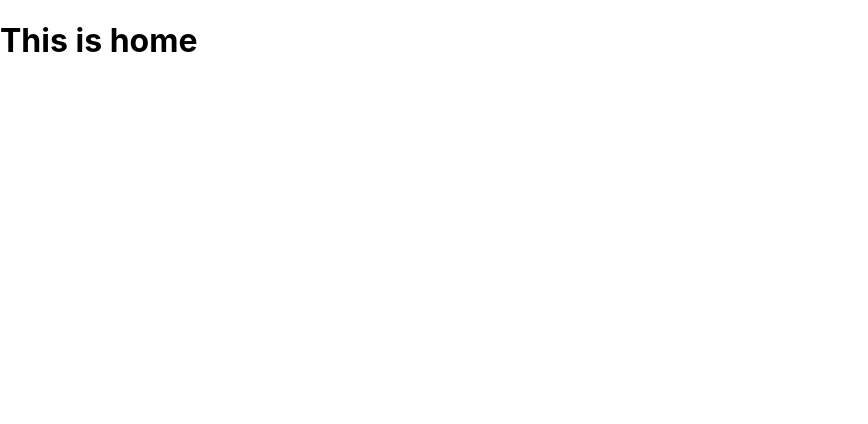
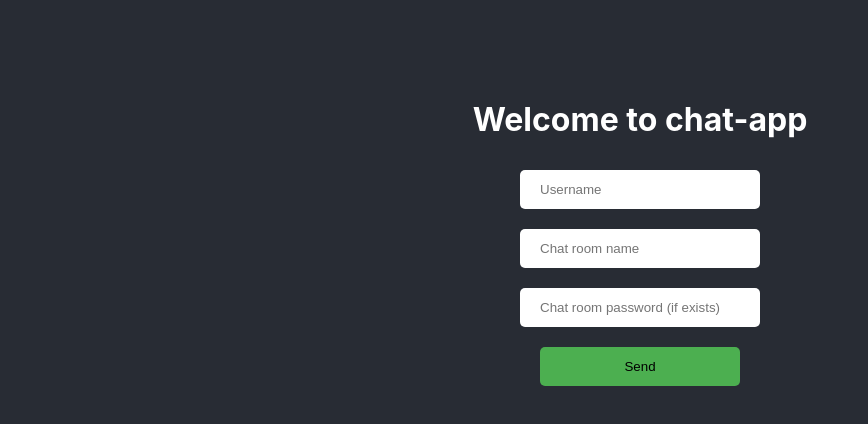
Before and after one commit to boris-ns/chat-app, a React (Create React App) app in the folder web-app/: page / in a window 1280 px wide. Shown: the top 424 px of the page, without its empty margins (0-868 px from the left). Built offline with nearby package versions, Linux system fonts and the light colour scheme; no server answers.

Commit message:
Login page with basic socket connection

```diff
--- a/web-app/package.json
+++ b/web-app/package.json
@@ -8,8 +8,9 @@
     "@testing-library/user-event": "^7.2.1",
     "react": "^16.12.0",
     "react-dom": "^16.12.0",
+    "react-router-dom": "^5.1.2",
     "react-scripts": "3.3.0",
-    "react-socket-io": "^0.2.5"
+    "socket.io-client": "^2.3.0"
   },
   "scripts": {
     "start": "react-scripts start",
--- a/web-app/src/App.css
+++ b/web-app/src/App.css
@@ -1,38 +1,3 @@
 .App {
   text-align: center;
 }
-
-.App-logo {
-  height: 40vmin;
-  pointer-events: none;
-}
-
-@media (prefers-reduced-motion: no-preference) {
-  .App-logo {
-    animation: App-logo-spin infinite 20s linear;
-  }
-}
-
-.App-header {
-  background-color: #282c34;
-  min-height: 100vh;
-  display: flex;
-  flex-direction: column;
-  align-items: center;
-  justify-content: center;
-  font-size: calc(10px + 2vmin);
-  color: white;
-}
-
-.App-link {
-  color: #61dafb;
-}
-
-@keyframes App-logo-spin {
-  from {
-    transform: rotate(0deg);
-  }
-  to {
-    transform: rotate(360deg);
-  }
-}
--- a/web-app/src/App.js
+++ b/web-app/src/App.js
@@ -1,12 +1,37 @@
 import React from 'react';
+import { Router, Switch, Route } from "react-router-dom";
 import Home from './components/home/home';
+import Chat from './components/chat/chat';
+import history from './utils/config/history';
 
-function App() {
-  return (
-    <div>
-      <Home></Home>
-    </div>
-  );
+import './App.css';
+
+class App extends React.Component {
+
+  constructor(props) {
+    super(props);
+  }
+
+  gotoChatPage = () => {
+    history.push('/chat');
+  };
+
+  render() {
+    return (
+      <Router history={history}>
+        <div>
+          <Switch>
+            <Route path="/chat">
+              <Chat />
+            </Route>
+            <Route path="/">
+              <Home gotoChatPage={this.gotoChatPage} />
+            </Route>
+          </Switch>
+        </div>
+      </Router>
+    );
+  }
 }
 
 export default App;
--- /dev/null
+++ b/web-app/src/components/chat/chat.js
@@ -0,0 +1,18 @@
+import React from 'react';
+
+export default class Chat extends React.Component {
+
+    constructor(props) {
+        super(props);
+
+        this.state = {};
+    }
+
+    render() {
+        return (
+            <div>
+                <h1>This is chat</h1>
+            </div>
+        );
+    }
+}
--- /dev/null
+++ b/web-app/src/components/home/home.css
@@ -0,0 +1,33 @@
+.container {
+    display: flex;
+    flex-direction: column;
+    justify-content: center;
+    align-items: center;
+}
+
+.title {
+    margin-top: 100px;
+    color: white;
+}
+
+.input-field {
+    width: 200px;
+    padding: 12px 20px;
+    border: 0px;
+    border-radius: 5px;
+    margin: 10px;
+}
+
+.enterButton {
+    margin: 10px;
+    background-color: #4caf50;
+    width: 200px;
+    padding: 12px 20px;
+    border: 0px;
+    border-radius: 5px;
+}
+
+.enterButton:hover {
+    cursor: pointer;
+    background-color: #2f9232;
+}
--- a/web-app/src/components/home/home.js
+++ b/web-app/src/components/home/home.js
@@ -1,4 +1,6 @@
 import React from 'react';
+import { connectToChat } from '../../utils/config/socket';
+import './home.css';
 
 export default class Home extends React.Component {
 
@@ -6,13 +8,57 @@ export default class Home extends React.Component {
         super(props);
 
         this.state = {
+            username: '',
+            chatRoomName: '',
+            chatRoomPassword: '',
         };
+    }
+
+    onChangeUsername = event => {
+        this.setState({ username: event.target.value });
+    }
+
+    onChangeChatRoomName = event => {
+        this.setState({ chatRoomName: event.target.value });
+    }
+
+    onChangeChatRoomPassword = event => {
+        this.setState({ chatRoomPassword: event.target.value });
+    }
+
+    onClickEnter = () => {
+        const { username, chatRoomName, chatRoomPassword } = this.state;
+
+        connectToChat(username, chatRoomName, chatRoomPassword, (err, message) => {
+            console.log(message);
+            this.props.gotoChatPage();
+        });
     }
 
     render() {
         return (
-            <div>
-                <h1>This is home</h1>
+            <div className="container">
+                <h1 className="title">Welcome to chat-app</h1>
+
+                <input type="text"
+                    className="input-field"
+                    placeholder="Username"
+                    onChange={this.onChangeUsername}
+                />
+
+                <input type="text"
+                    className="input-field"
+                    placeholder="Chat room name"
+                    onChange={this.onChangeChatRoomName}
+                />
+
+                <input type="password"
+                    className="input-field"
+                    placeholder="Chat room password (if exists)"
+                    onChange={this.onChangeChatRoomPassword}
+                />
+
+                <button className="enterButton" onClick={this.onClickEnter}>Send</button>
             </div>
         );
     }
--- a/web-app/src/index.css
+++ b/web-app/src/index.css
@@ -1,5 +1,6 @@
 body {
   margin: 0;
+  background-color: #282c34;
   font-family: -apple-system, BlinkMacSystemFont, 'Segoe UI', 'Roboto', 'Oxygen',
     'Ubuntu', 'Cantarell', 'Fira Sans', 'Droid Sans', 'Helvetica Neue',
     sans-serif;
--- /dev/null
+++ b/web-app/src/utils/config/history.js
@@ -0,0 +1,4 @@
+import { createBrowserHistory } from 'history';
+
+export default createBrowserHistory({
+})
--- /dev/null
+++ b/web-app/src/utils/config/socket.js
@@ -0,0 +1,19 @@
+import openSocket from 'socket.io-client';
+import { API_SOCKET } from '../consts/api-paths';
+
+const socket = openSocket(API_SOCKET);
+
+function connectToChat(username, chatRoomName, chatRoomPassword, cb) {
+    // Subscribe on event that server emits as a result
+    socket.on('success', message => cb(null, message));
+
+    // Emit (send request to the server)
+    socket.emit('new-user', username, chatRoomName, chatRoomPassword);
+}
+
+function sendMessage(usernameFrom, message, cb) {
+    socket.on('new-message-received', message => cb(null, message));
+    socket.emit('new-message', usernameFrom, message);
+}
+
+export { connectToChat, sendMessage };
--- /dev/null
+++ b/web-app/src/utils/consts/api-paths.js
@@ -0,0 +1,3 @@
+export const API_BASE = 'http://localhost:8080';
+
+export const API_SOCKET = API_BASE + '/';
```
Also changed, not shown: 2 other files (tests, documents, lock files or other folders).
